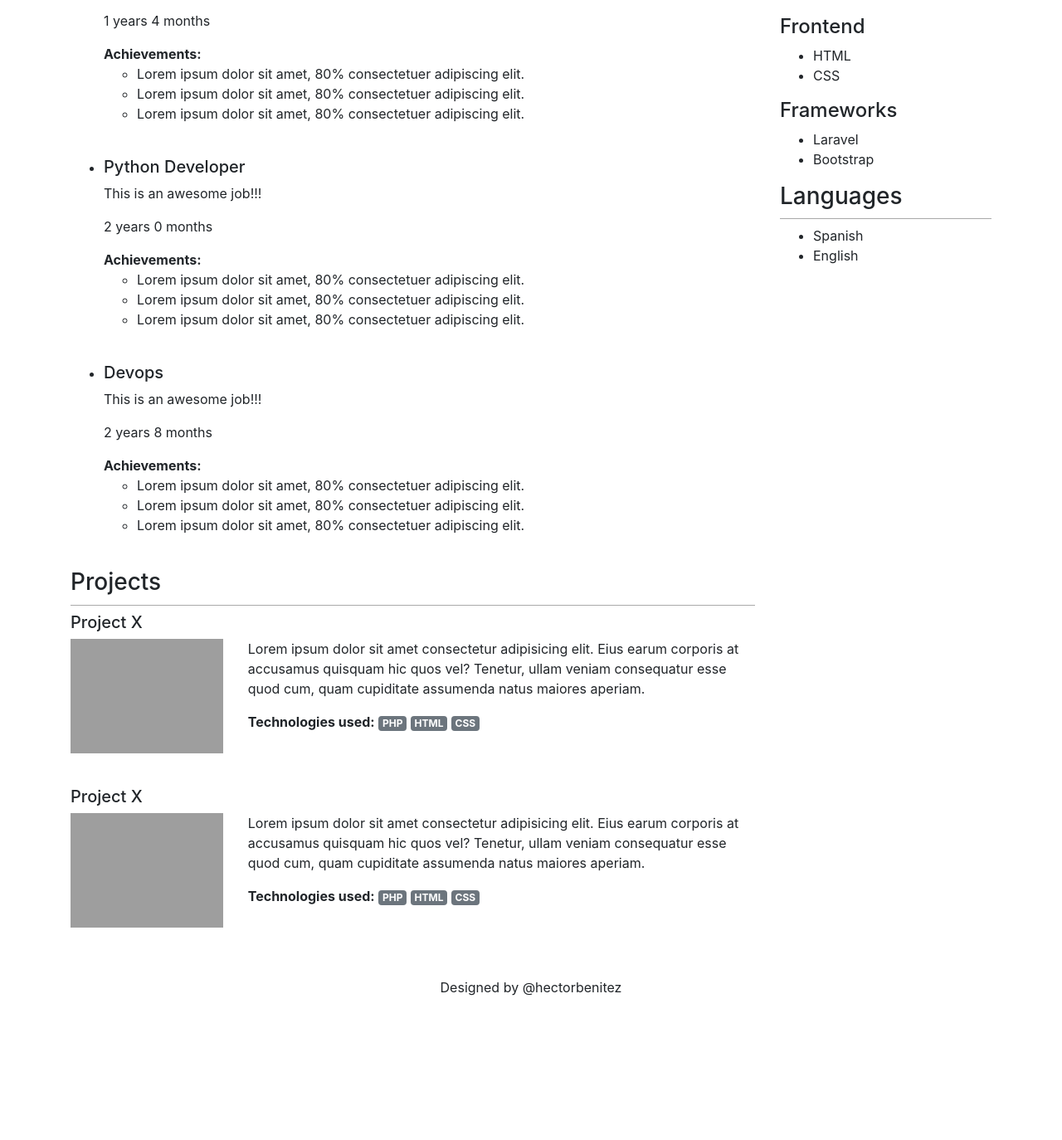
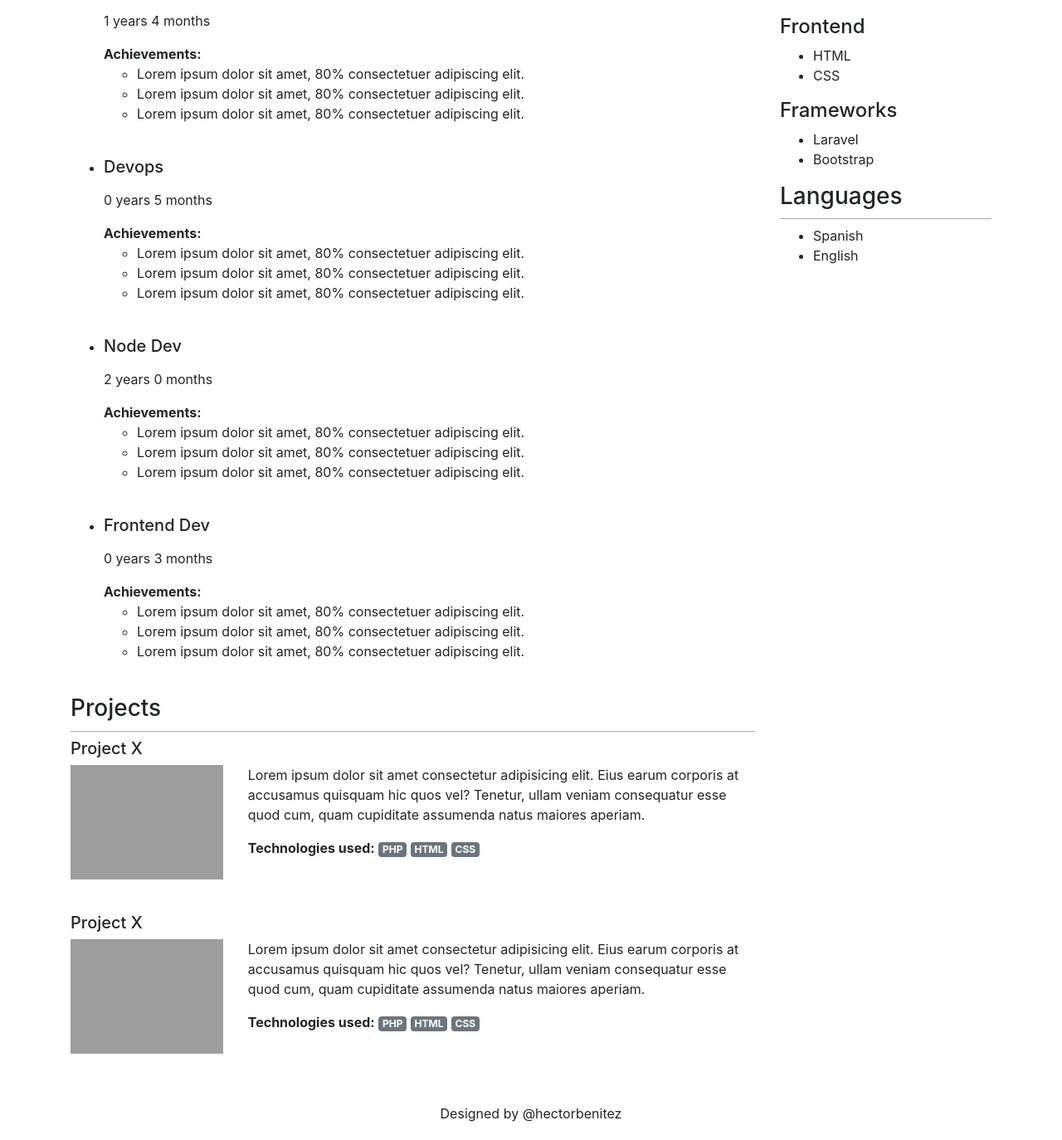
Before and after one commit to cesantaniello/cursophp, a PHP site: page / in a window 1280 px wide. Shown: the part 607-1981 px from the top of the page at 83% size. Before the commit the page ends 1807 px from the top, so only its background shows below. Run offline with PHP 8.4, Linux system fonts and the light colour scheme; data that the repository does not hold is empty; grey boxes are pictures that could not be loaded.

Commit message:
Ready to add functions and external file

```diff
--- a/index.php
+++ b/index.php
@@ -1,9 +1,59 @@
 <?php
-
-require_once('jobs.php');
-
 $name = 'Hector Benitez';
 $limitMonths = 2000;
+$jobs = [
+  [
+    'title' => 'PHP Developer',
+    'description' => 'This is an awesome job!!!',
+    'visible' => true,
+    'months' => 16
+  ],
+  [
+    'title' => 'Python Dev',
+    'visible' => false,
+    'months' => 14
+  ],
+  [
+    'title' => 'Devops',
+    'visible' => true,
+    'months' => 5
+  ],
+  [
+    'title' => 'Node Dev',
+    'visible' => true,
+    'months' => 24
+  ],
+  [
+    'title' => 'Frontend Dev',
+    'visible' => true,
+    'months' => 3
+  ]
+];
+
+function getDuration($months) {
+  $years = floor($months / 12);
+  $extraMonths = $months % 12;
+
+  return "$years years $extraMonths months";
+}
+
+function printJob($job) {
+  if($job['visible'] == false) {
+    return;
+  }
+
+  echo '<li class="work-position">';
+  echo '<h5>' . $job['title'] . '</h5>';
+  echo '<p>' . $job['description'] . '</p>';
+  echo '<p>' . getDuration($job['months']) . '</p>';
+  echo '<strong>Achievements:</strong>';
+  echo '<ul>';
+  echo '<li>Lorem ipsum dolor sit amet, 80% consectetuer adipiscing elit.</li>';
+  echo '<li>Lorem ipsum dolor sit amet, 80% consectetuer adipiscing elit.</li>';
+  echo '<li>Lorem ipsum dolor sit amet, 80% consectetuer adipiscing elit.</li>';
+  echo '</ul>';
+  echo '</li>';
+}
 
 ?>
 
@@ -58,7 +108,7 @@ $limitMonths = 2000;
             $totalMonths = 0;
             for($idx = 0;$idx < count($jobs); $idx++) {
               // $totalMonths = $totalMonths + $jobs[$idx]['months'];
-              $totalMonths += $jobs[$idx]->months;
+              $totalMonths += $jobs[$idx]['months'];
               if($totalMonths > $limitMonths) {
                 break;
               }
--- a/jobs.php
+++ /dev/null
@@ -1,91 +0,0 @@
-<?php
-
-class Job {
-    private $title;
-    public $description;
-    public $visible = true;
-    public $months;
-
-    public function __construct($title, $description) {
-        $this->setTitle($title);
-        $this->description = $description;
-    }
-
-    public function setTitle($t) {
-        if($t == '') {
-            $this->title = 'N/A';
-        } else {
-            $this->title = $t;
-        }
-    }
-
-    public function getTitle() {
-        return $this->title;
-    }
-
-    public function getDurationAsString() {
-        $years = floor($this->months / 12);
-        $extraMonths = $this->months % 12;
-
-        return "$years years $extraMonths months";
-    }
-}
-
-$job1 = new Job('PHP Developer', 'This is an awesome job!!!');
-$job1->months = 16;
-
-$job2 = new Job('Python Developer', 'This is an awesome job!!!');
-$job2->months = 24;
-
-$job3 = new Job('Devops', 'This is an awesome job!!!');
-$job3->months = 32;
-
-$jobs = [
-    $job1,
-    $job2,
-    $job3
-    // [
-    //   '' => ,
-    //   'description' => ,
-    //   'visible' => true,
-    //   'months' => 16
-    // ],
-    // [
-    //   'title' => 'Python Dev',
-    //   'visible' => false,
-    //   'months' => 14
-    // ],
-    // [
-    //   'title' => 'Devops',
-    //   'visible' => true,
-    //   'months' => 5
-    // ],
-    // [
-    //   'title' => 'Node Dev',
-    //   'visible' => true,
-    //   'months' => 24
-    // ],
-    // [
-    //   'title' => 'Frontend Dev',
-    //   'visible' => true,
-    //   'months' => 3
-    // ]
-  ];
-
-  function printJob($job) {
-    if($job->visible == false) {
-      return;
-    }
-
-    echo '<li class="work-position">';
-    echo '<h5>' . $job->getTitle() . '</h5>';
-    echo '<p>' . $job->description . '</p>';
-    echo '<p>' . $job->getDurationAsString() . '</p>';
-    echo '<strong>Achievements:</strong>';
-    echo '<ul>';
-    echo '<li>Lorem ipsum dolor sit amet, 80% consectetuer adipiscing elit.</li>';
-    echo '<li>Lorem ipsum dolor sit amet, 80% consectetuer adipiscing elit.</li>';
-    echo '<li>Lorem ipsum dolor sit amet, 80% consectetuer adipiscing elit.</li>';
-    echo '</ul>';
-    echo '</li>';
-  }
```
